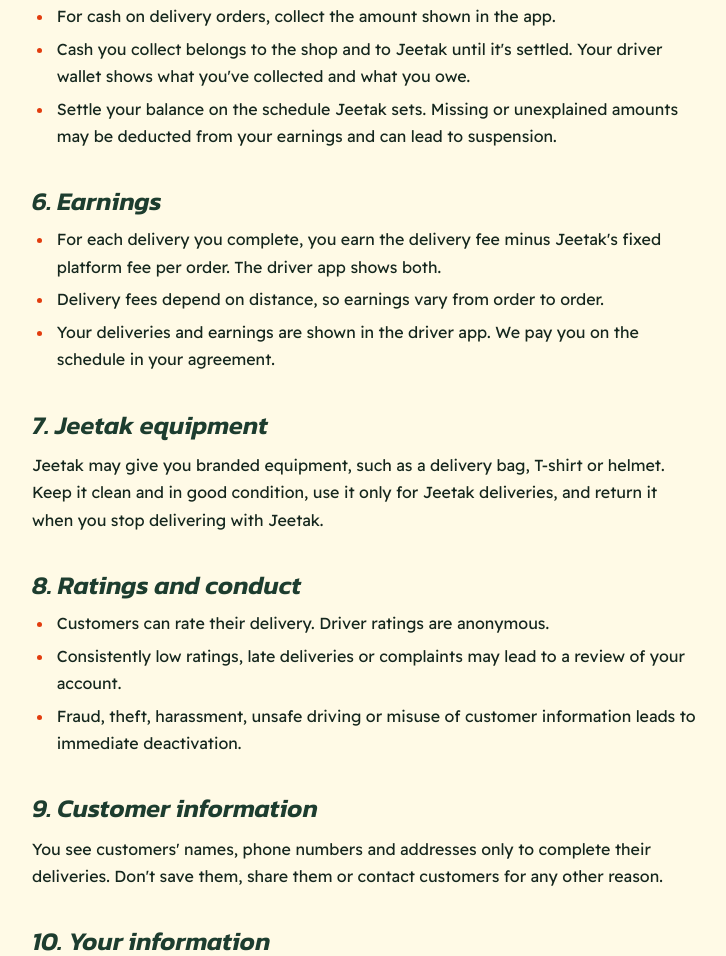
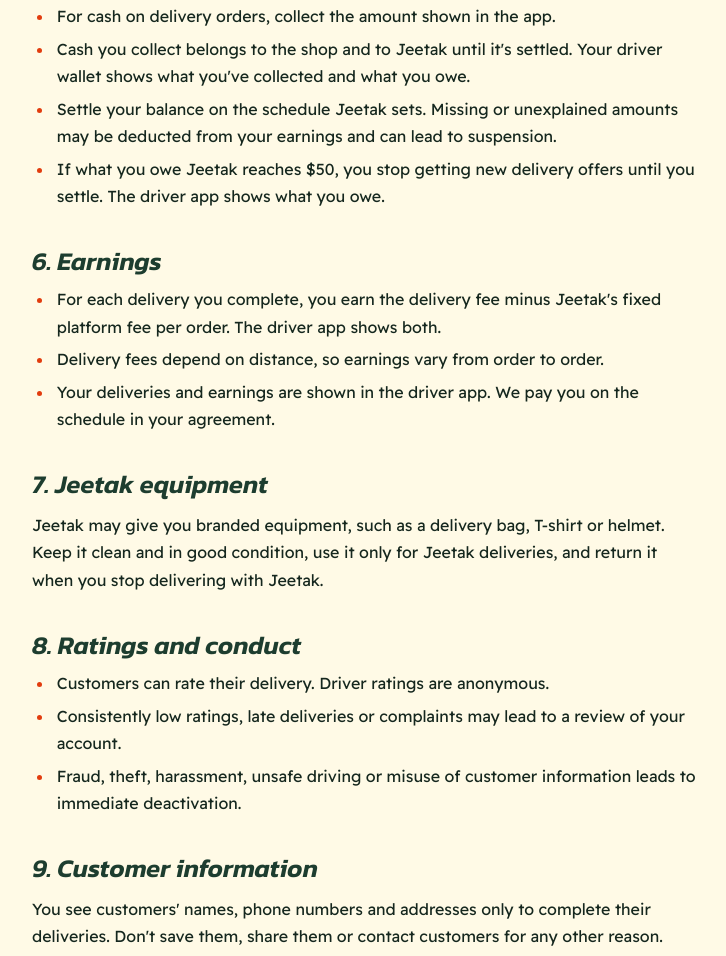
Before and after one commit to pixelabs-dot-tech/jeetaklb-site, a plain HTML site: page driver-policy.html in a window 1280 px wide. Shown: the part 3733-4689 px from the top of the page, without its empty margins (272-998 px from the left). Drawn offline with Linux system fonts and the light colour scheme; a web font is replaced by a local one.

Commit message:
Driver Policy: a rider who owes Jeetak $50 gets no new offers until he settles
Added under "Cash orders". The rule is Jeetak's (decided by Cezar); the new
driver app applies it.

Co-Authored-By: Claude Fable 5.2 <noreply@anthropic.com>

```diff
--- a/driver-policy.html
+++ b/driver-policy.html
@@ -251,6 +251,7 @@ body {
 <li>For cash on delivery orders, collect the amount shown in the app.</li>
 <li>Cash you collect belongs to the shop and to Jeetak until it's settled. Your driver wallet shows what you've collected and what you owe.</li>
 <li>Settle your balance on the schedule Jeetak sets. Missing or unexplained amounts may be deducted from your earnings and can lead to suspension.</li>
+<li>If what you owe Jeetak reaches $50, you stop getting new delivery offers until you settle. The driver app shows what you owe.</li>
 </ul>
 <h3>6. Earnings</h3>
 <ul>
```
